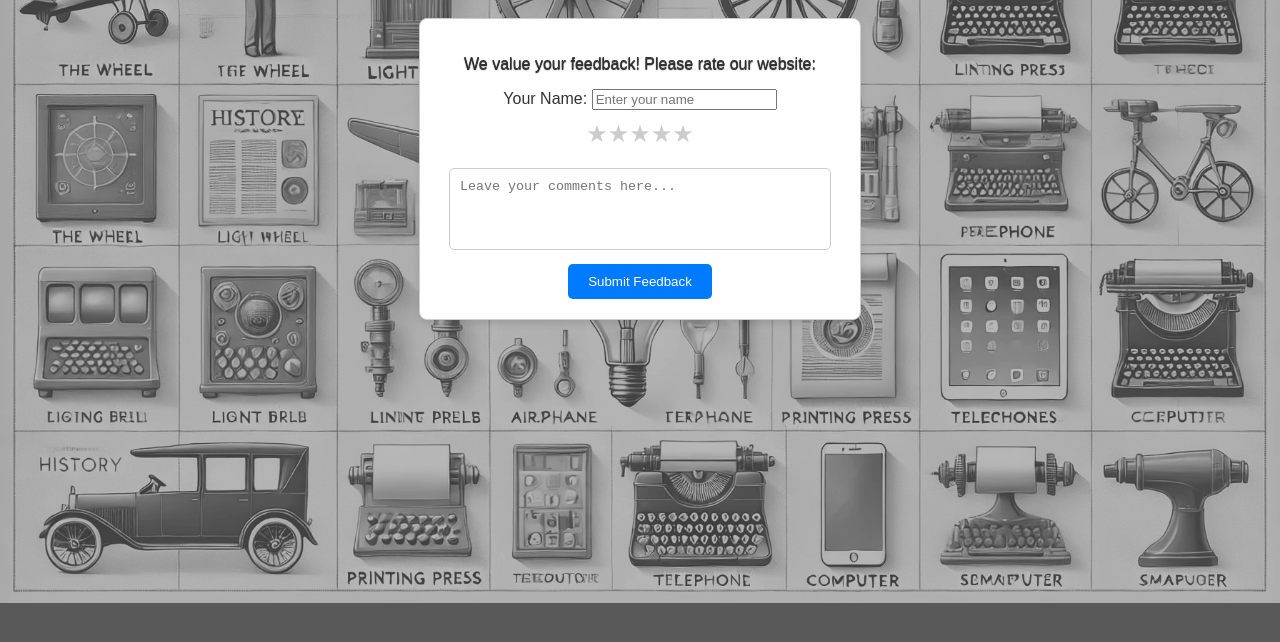
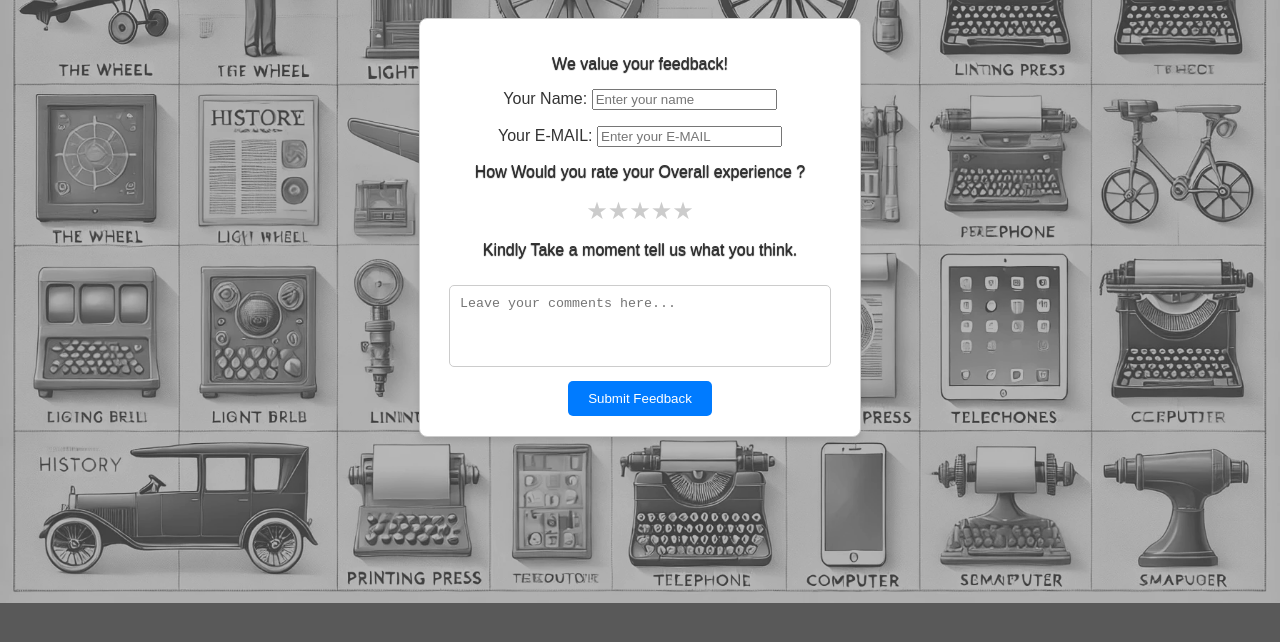
Before and after one commit to GUNAVANTH333/Famous-Inventors-S-W, a plain HTML site: page rating.html in a window 1280 px wide. Shown: the part 128-770 px from the top of the page. Drawn offline with Linux system fonts and the light colour scheme.

Commit message:
Update rating.html
added e-mail slot...
so, that our team can can reach out the issues

```diff
--- a/rating.html
+++ b/rating.html
@@ -151,11 +151,16 @@
     <h1>Rate Our Website</h1>
 
     <div class="rating-container">
-        <p>We value your feedback! Please rate our website:</p>
+        <p>We value your feedback!</p>
         <form action="https://formspree.io/f/xyzyopvn" method="POST">
             <div class="name-input">
             <label for="name">Your Name:</label>
-            <input type="text" id="name" name="name" placeholder="Enter your name" required>
+            <input type="text" id="name" name="name" placeholder="Enter your name" required><br>
+            <p> </p>
+            <div class="email-input">
+            <label for="mail">Your E-MAIL:</label>
+            <input type="email" id="mail" name="mail" placeholder="Enter your E-MAIL" required>
+        <p>How Would you rate your Overall experience ?</p>
         </div>
             <div class="stars">
                 <input type="radio" name="rating" id="star1" value="1"><label for="star1">★</label>
@@ -164,6 +169,7 @@
                 <input type="radio" name="rating" id="star4" value="4"><label for="star4">★</label>
                 <input type="radio" name="rating" id="star5" value="5"><label for="star5">★</label>
             </div>
+            <p>Kindly Take a moment  tell us what you think. </p>
             <textarea name="feedback" rows="4" placeholder="Leave your comments here..."></textarea>
             <br>
             <button type="submit">Submit Feedback</button>
```
